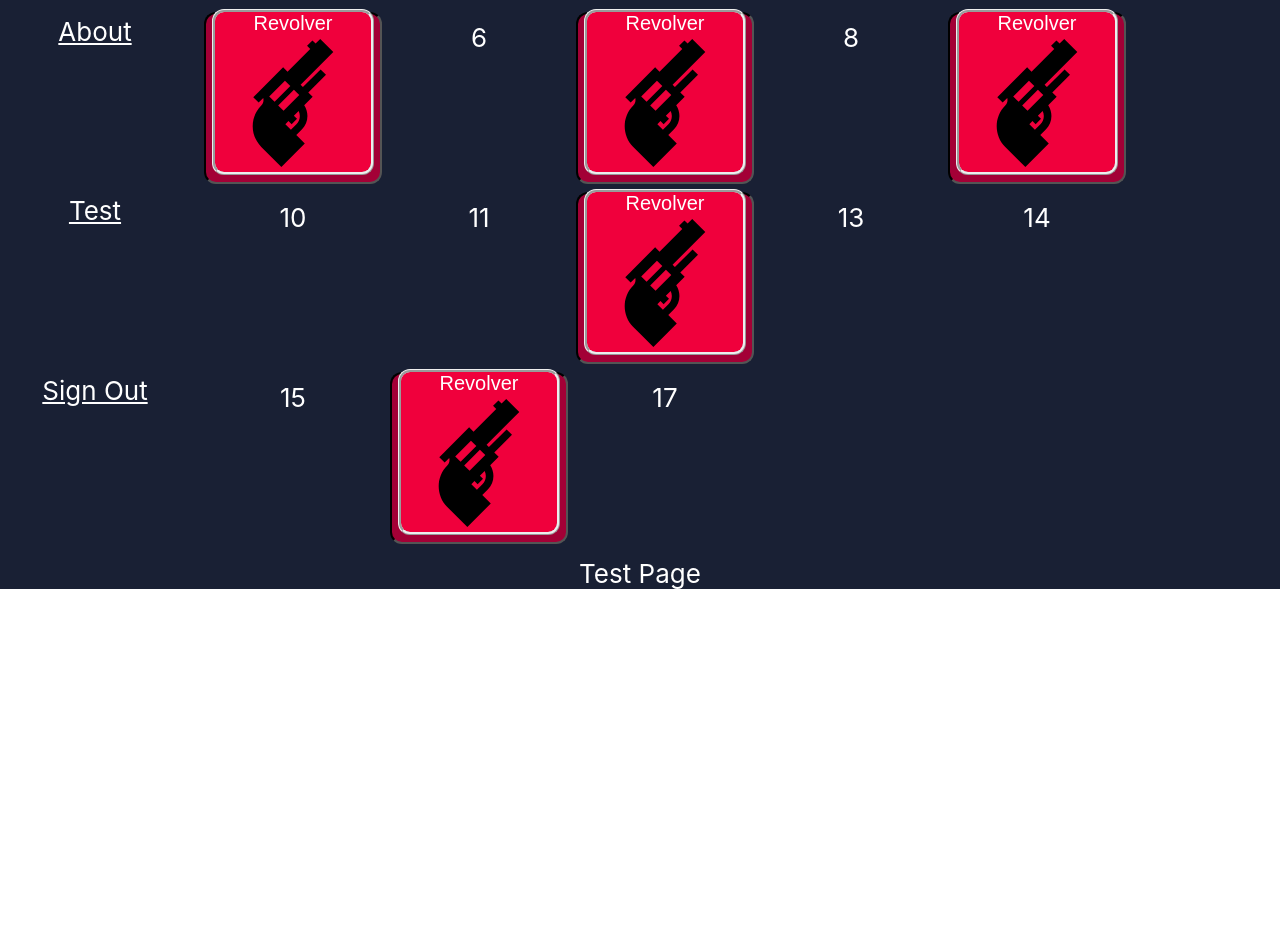
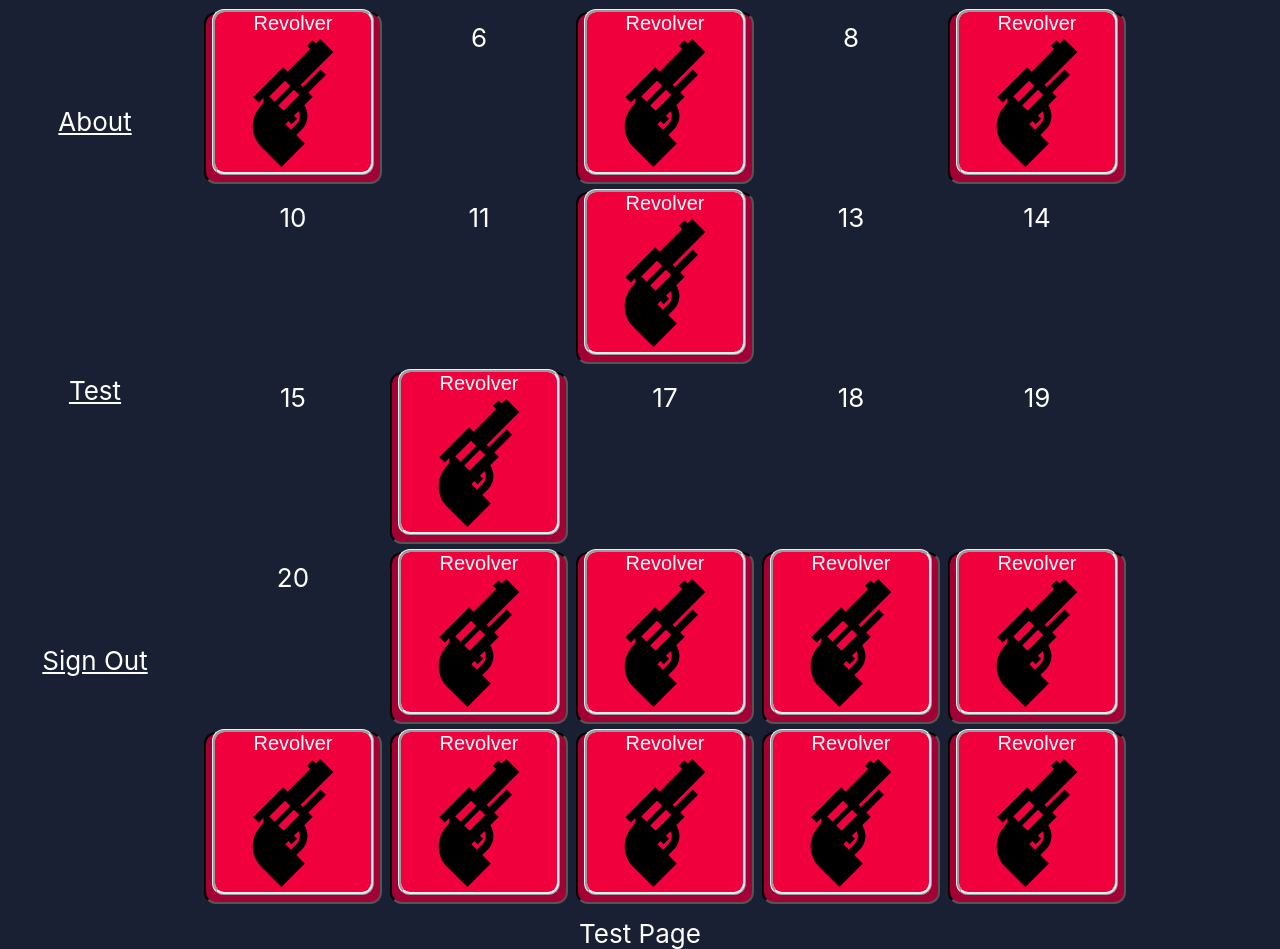
Before and after one commit to coderodent-calfee/da-noize-masheen, a React (Create React App) app: page /#/test in a window 1280 px wide. Shown: the part 430-1379 px from the top of the page. Before the commit the page ends 1019 px from the top, so only its background shows below. Built offline with nearby package versions, Linux system fonts and the light colour scheme; no server answers; what @aws-amplify/ui-react, aws-amplify would draw is missing.

Commit message:
two button layouts to evaluate for mobile

```diff
--- /dev/null
+++ b/src/components/SoundBoard.js
@@ -0,0 +1,78 @@
+/**
+ * This file is a Noise Button component
+ *
+ */
+import React from "react";
+import NoiseButton from "./noiseButton";
+
+function SoundBoard() {
+    return (
+        <div className="buttons-container grid-style ">
+            <div>
+                0
+            </div>
+            <div>1</div>
+            <div>
+                <NoiseButton/>
+            </div>
+            <div>3</div>
+            <div>4</div>
+            <div>
+                <NoiseButton/>
+            </div>
+            <div>6</div>
+            <div>
+                <NoiseButton/>
+            </div>
+            <div>8</div>
+            <div>
+                <NoiseButton/>
+            </div>
+            <div>10</div>
+            <div>11</div>
+            <div>
+                <NoiseButton/>
+            </div>
+            <div>13</div>
+            <div>14</div>
+            <div>15</div>
+            <div>
+                <NoiseButton/>
+            </div>
+            <div>17</div>
+            <div>18</div>
+            <div>19</div>
+            <div>20</div>
+            <div>
+                <NoiseButton/>
+            </div>
+            <div>
+                <NoiseButton/>
+            </div>
+            <div>
+                <NoiseButton/>
+            </div>
+            <div>
+                <NoiseButton/>
+            </div>
+            <div>
+                <NoiseButton/>
+            </div>
+            <div>
+                <NoiseButton/>
+            </div>
+            <div>
+                <NoiseButton/>
+            </div>
+            <div>
+                <NoiseButton/>
+            </div>
+            <div>
+                <NoiseButton/>
+            </div>
+        </div>
+    );
+}
+
+// Export out the React Component
+export default SoundBoard;
--- a/src/components/main.js
+++ b/src/components/main.js
@@ -10,10 +10,14 @@
 import {withAuthenticator} from '@aws-amplify/ui-react';
 import '@aws-amplify/ui-react/styles.css';
 import config from '../amplifyconfiguration.json';
+import SoundBoard from "./SoundBoard";
 
 Amplify.configure(config);
 
-export function Main({signOut, user, data, setData }: WithAuthenticatorProps) {
+//<img src="/calm-orc-dj.png" alt="dj"/>
+
+
+export function Main({signOut, user, data, setData}: WithAuthenticatorProps) {
     console.log("main props", data);
 
     setData("signOut", signOut);
@@ -27,7 +31,7 @@
                 This is Da Noize Masheen! <br/> <span>User: {user.username}</span>
             </p>
             <div className="content">
-                <img src="/calm-orc-dj.png" alt="dj"/>
+                <SoundBoard/>
             </div>
             <div className="nav">
                 <Link to="/main" className="nav-item">Main</Link>
--- a/src/components/test.js
+++ b/src/components/test.js
@@ -4,6 +4,8 @@
  */
 import React, {useState, useEffect, useReducer} from 'react';
 import {Link, Navigate} from 'react-router-dom';
+import SoundBoard from "./SoundBoard";
+import NoiseButton from "./noiseButton";
 
 function Test({data, setData}) {
     useEffect(() => {
@@ -22,80 +24,7 @@
                 Test Page
             </div>
             <div className="content">
-                <div className="buttons-container grid-style ">
-                    <div>
-                        0
-                    </div>
-                    <div>1</div>
-                    <div>
-                        <button className="pushable">
-                          <span className="front">Revolver
-                            <img src="/icons/revolver-gun-svgrepo-com.svg" alt="revolver-gun-svgrepo-com.svg" />
-                          </span>
-                        </button>
-                    </div>
-                    <div>3</div>
-                    <div>4</div>
-                    <div>
-                        <div>
-                            <button className="pushable">
-                          <span className="front">Revolver
-                            <img src="/icons/revolver-gun-svgrepo-com.svg" alt="revolver-gun-svgrepo-com.svg"/>
-                          </span>
-                            </button>
-                        </div>
-                    </div>
-                    <div>6</div>
-                    <div>
-                        <div>
-                            <button className="pushable">
-                          <span className="front">Revolver
-                            <img src="/icons/revolver-gun-svgrepo-com.svg" alt="revolver-gun-svgrepo-com.svg"/>
-                          </span>
-                            </button>
-                        </div>
-                    </div>
-                    <div>8</div>
-                    <div>
-                        <div>
-                            <div>
-                                <button className="pushable">
-                          <span className="front">Revolver
-                            <img src="/icons/revolver-gun-svgrepo-com.svg" alt="revolver-gun-svgrepo-com.svg"/>
-                          </span>
-                                </button>
-                            </div>
-                        </div>
-                    </div>
-                    <div>10</div>
-                    <div>11</div>
-                    <div>
-                        <div>
-                            <div>
-                                <button className="pushable">
-                          <span className="front">Revolver
-                            <img src="/icons/revolver-gun-svgrepo-com.svg" alt="revolver-gun-svgrepo-com.svg"/>
-                          </span>
-                                </button>
-                            </div>
-                        </div>
-                    </div>
-                    <div>13</div>
-                    <div>14</div>
-                    <div>15</div>
-                    <div>
-                        <div>
-                            <div>
-                                <button className="pushable">
-                          <span className="front">Revolver
-                            <img src="/icons/revolver-gun-svgrepo-com.svg" alt="revolver-gun-svgrepo-com.svg"/>
-                          </span>
-                                </button>
-                            </div>
-                        </div>
-                    </div>
-                    <div>17</div>
-                </div>
+                <SoundBoard/>
             </div>
             <div className="nav">
                 <Link to="/main" className="nav-item">Main</Link>
```
Also changed, not shown: src/components/noiseButton.js (+3 -5 lines).
